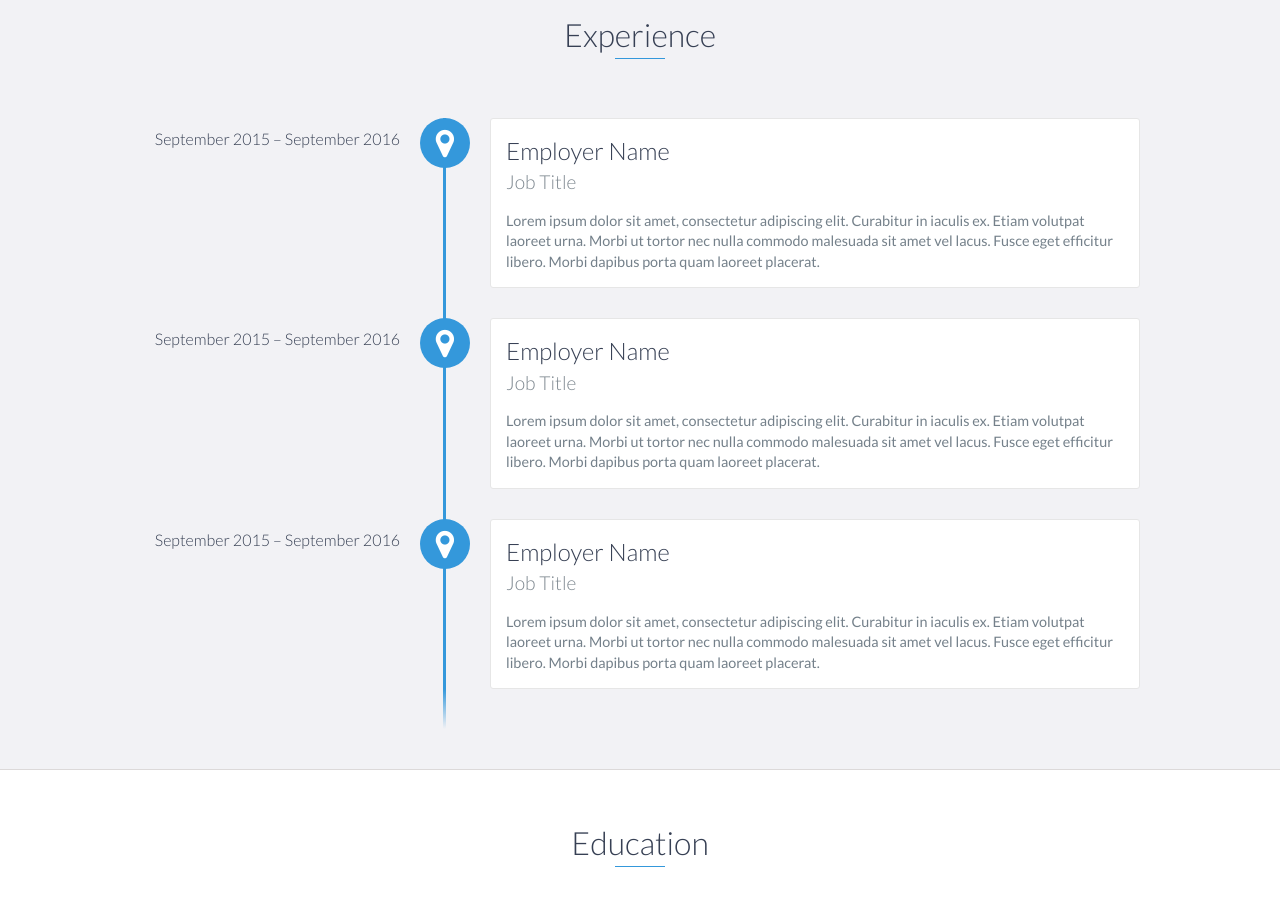
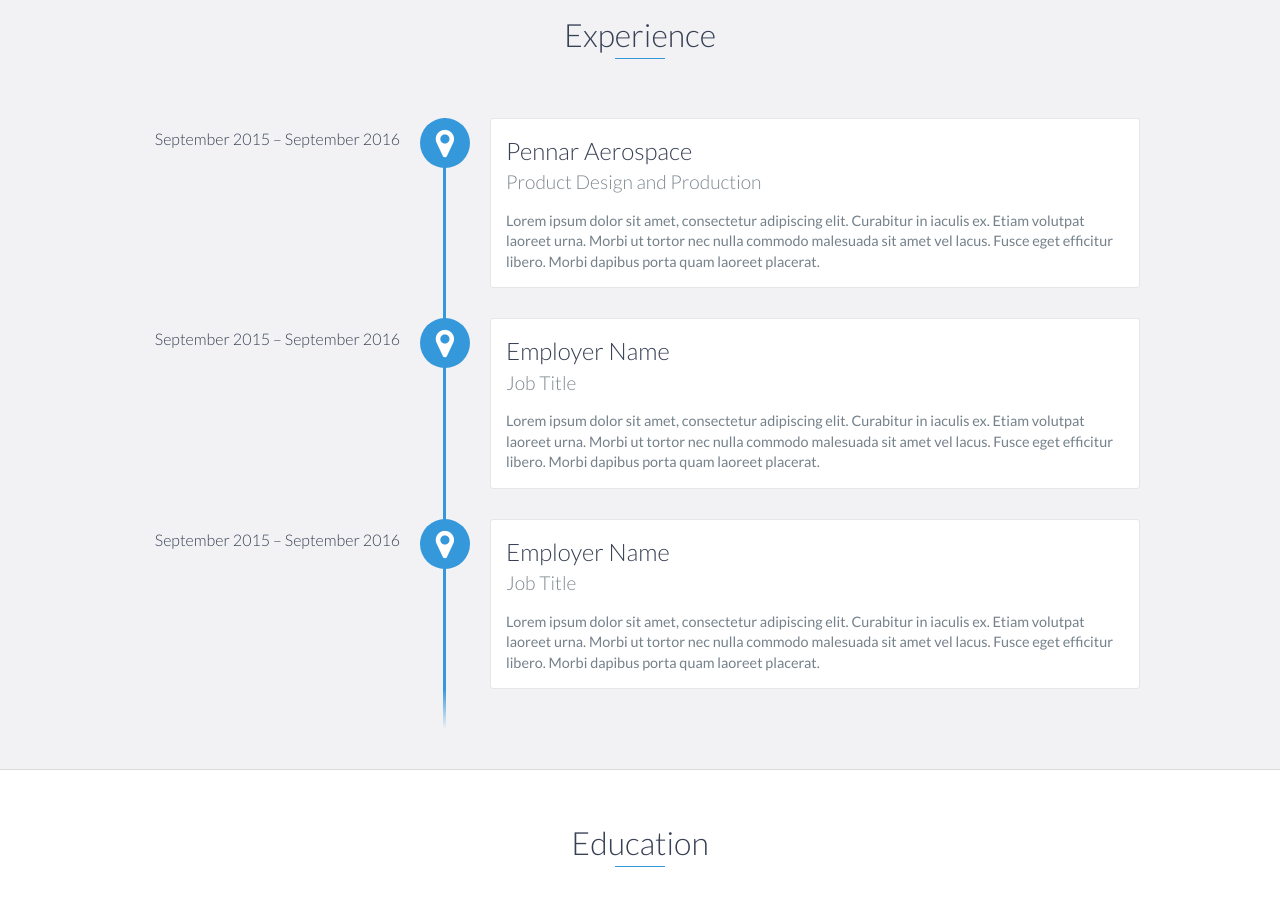
Before and after one commit to bharadwaj-chukkala/bharadwaj-chukkala.github.io, a website: page index.html in a window 1280 px wide. Shown: the part 1240-2153 px from the top of the page. Drawn offline with nearby package versions, Linux system fonts and the light colour scheme.

```diff
--- a/index.html
+++ b/index.html
@@ -94,8 +94,8 @@
         <h2 class="heading">Experience</h2>
         <div id="experience-timeline">
             <div data-date="September 2015 – September 2016">
-                <h3>Employer Name</h3>
-                <h4>Job Title</h4>
+                <h3>Pennar Aerospace</h3>
+                <h4>Product Design and Production</h4>
                 <p>
                     Lorem ipsum dolor sit amet, consectetur adipiscing elit. Curabitur in iaculis ex. Etiam volutpat laoreet urna. Morbi ut tortor nec nulla commodo malesuada sit amet vel lacus. Fusce eget efficitur libero. Morbi dapibus porta quam laoreet placerat.
                 </p>
```
